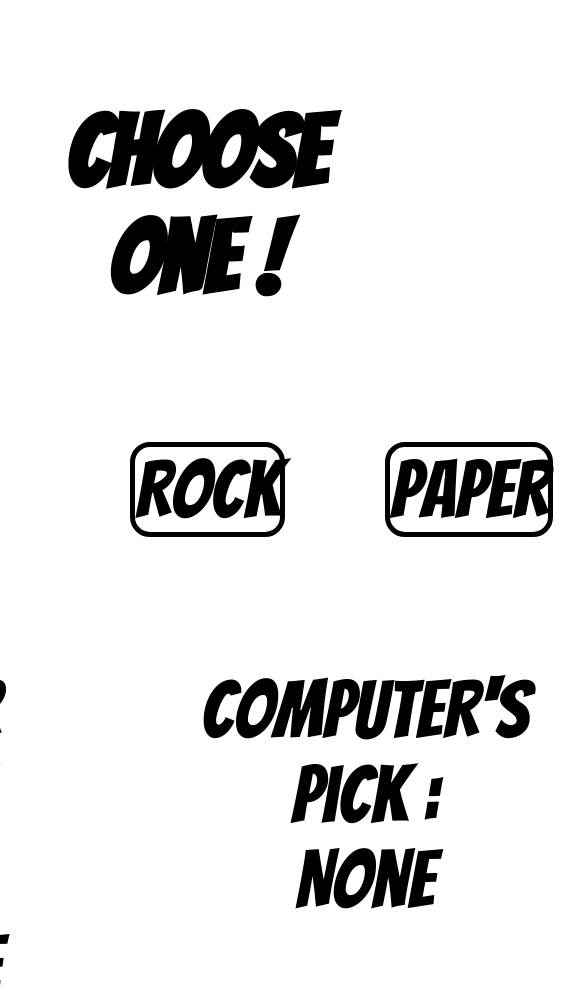
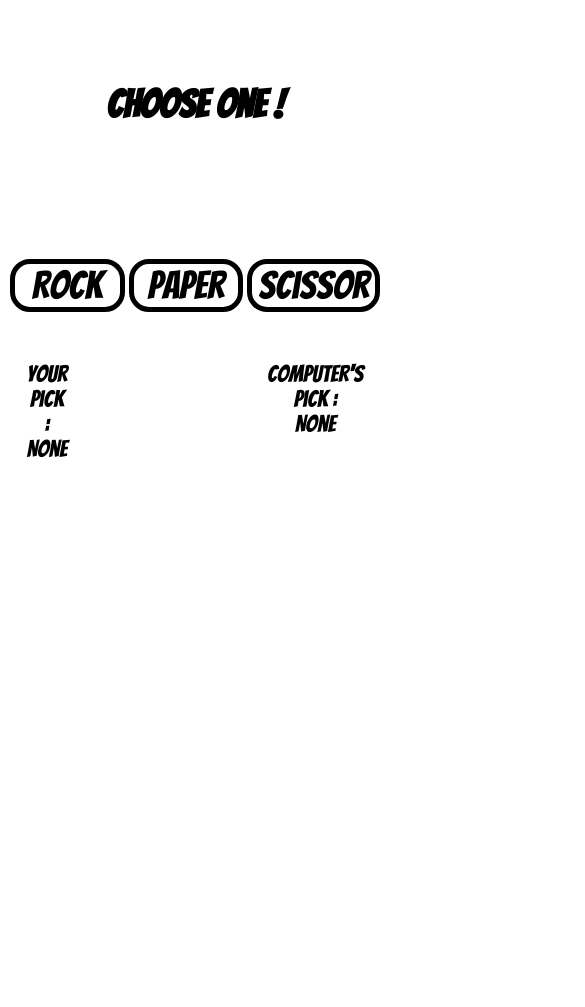
Before and after one commit to anandawira/rock-paper-scissor, a plain HTML site: page index.html in a window 390 px wide. Shown: the top 1007 px of the page, 585 px wide, since content can reach past the window. After the commit the page ends 844 px from the top, so only its background shows below. Drawn offline with Linux system fonts and the light colour scheme.

Commit message:
Made mobile responsive

```diff
--- a/index.html
+++ b/index.html
@@ -1,23 +1,22 @@
 <!DOCTYPE html>
 <html lang="en">
+
 <head>
   <meta charset="UTF-8" />
   <meta name="viewport" content="width=device-width, initial-scale=1.0" />
-    <title>Document</title>
+  <title>Rock-Paper-Scissor</title>
   <script src="./script/rps.js"></script>
   <link rel="stylesheet" href="./style/style.css" />
-    <link
-      href="https://fonts.googleapis.com/css2?family=Bangers&display=swap"
-      rel="stylesheet"
-    />
+  <link href="https://fonts.googleapis.com/css2?family=Bangers&display=swap" rel="stylesheet" />
 </head>
+
 <body>
   <main>
     <h1>Choose One !</h1>
     <div id="options">
       <button data-key="0" class="key">Rock</button>
       <button data-key="1" class="key">Paper</button>
-        <button data-key="2" class="key">Scissors</button>
+      <button data-key="2" class="key">Scissor</button>
     </div>
     <div id="picks">
       <div>
@@ -52,4 +51,5 @@
     }
   </script>
 </body>
+
 </html>
--- a/style/style.css
+++ b/style/style.css
@@ -1,6 +1,6 @@
 * {
   margin: 0;
-  padding: 0;
+
   font-family: "Bangers", cursive;
 }
 
@@ -12,7 +12,7 @@ h1 {
 
 #options {
   display: flex;
-  padding: 80px;
+
 }
 
 #options button {
@@ -44,3 +44,54 @@ p{
 #picks > div {
     padding: 0px 100px;
 }
+@media only screen and (max-width: 600px) {
+
+  h1 {
+    text-align: center;
+    padding: 10vh 5vh;
+    font-size: 10vw;
+  }
+
+  #options {
+
+    justify-items: center;
+    margin: 10% 2%;
+    padding: auto;
+    font-size: 10vh;
+  }
+
+  #options button {
+
+    justify-items: center;
+    font-size: 10vw;
+    margin: 10px 2px;
+    background-color: white;
+    border: 5px solid black;
+    border-radius: 20px;
+    transition: all 0.5s;
+  }
+
+  .key{
+    justify-items: center;
+  }
+
+  #options button:hover{
+      border-color: green;
+      color: green;
+  }
+
+  p{
+      text-align: center;
+      font-size: 6vw;
+  }
+
+  #picks {
+      display: flex;
+      justify-content: center;
+  }
+
+  #picks > div {
+      padding: 0px 100px;
+  }
+
+}
```
Lines whose indentation alone changed are shown as unchanged.
